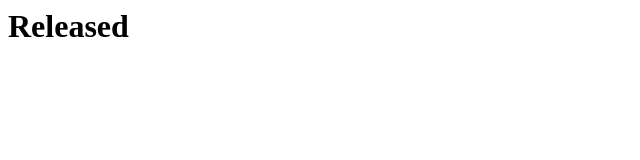
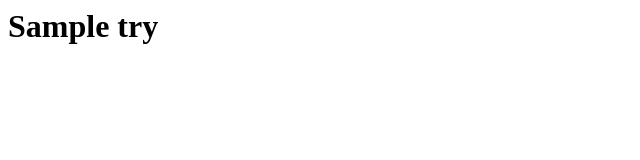
Before and after one commit to anonymousdemo1/Tech, a plain HTML site: page docs/index.html in a window 1280 px wide. Shown: the whole page, without its empty margins (0-640 px from the left). Drawn offline with Linux system fonts and the light colour scheme.

Commit message:
Just for View

```diff
--- a/docs/index.html
+++ b/docs/index.html
@@ -1 +1 @@
-<h1>Released</h1>
+<h1>Sample try</h1>
```
